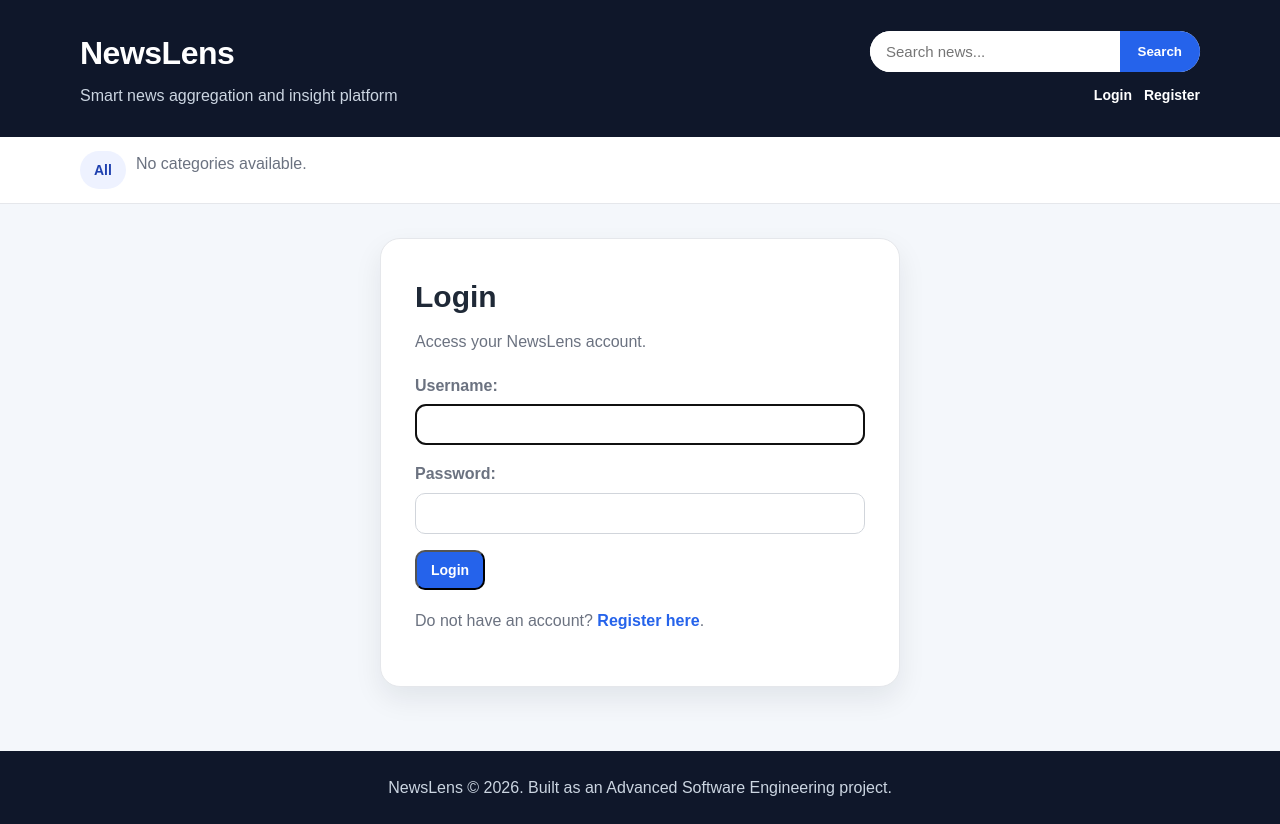
After one commit to HeinHtetAung-123/newslens-smart-news-platform, a Django app: page /login/ in a window 1280 px wide. The commit adds this page. Run offline with Django 5.2, Linux system fonts and the light colour scheme.

Commit message:
Add user registration login and logout

```diff
--- a/config/settings.py
+++ b/config/settings.py
@@ -128,3 +128,7 @@ DEFAULT_AUTO_FIELD = 'django.db.models.BigAutoField'
 STATICFILES_DIRS = [BASE_DIR / 'static']
 
 NEWS_API_KEY = os.getenv("NEWS_API_KEY")
+
+LOGIN_REDIRECT_URL = "news:home"
+LOGOUT_REDIRECT_URL = "news:home"
+LOGIN_URL = "login"
--- a/config/urls.py
+++ b/config/urls.py
@@ -1,7 +1,19 @@
 from django.contrib import admin
 from django.urls import path, include
+from django.contrib.auth import views as auth_views
 
 urlpatterns = [
     path("admin/", admin.site.urls),
     path("", include("news.urls")),
+
+    path(
+        "login/",
+        auth_views.LoginView.as_view(template_name="registration/login.html"),
+        name="login",
+    ),
+    path(
+        "logout/",
+        auth_views.LogoutView.as_view(),
+        name="logout",
+    ),
 ]
--- a/news/templates/news/base.html
+++ b/news/templates/news/base.html
@@ -17,6 +17,7 @@
                 <p class="tagline">Smart news aggregation and insight platform</p>
             </div>
 
+            <div class="header-right">
                 <form class="search-form" action="{% url 'news:search_articles' %}" method="get">
                     <input
                         type="text"
@@ -27,6 +28,21 @@
                     >
                     <button type="submit">Search</button>
                 </form>
+
+                <div class="auth-links">
+                    {% if user.is_authenticated %}
+                        <span>Hi, {{ user.username }}</span>
+
+                        <form action="{% url 'logout' %}" method="post" class="logout-form">
+                            {% csrf_token %}
+                            <button type="submit">Logout</button>
+                        </form>
+                    {% else %}
+                        <a href="{% url 'login' %}">Login</a>
+                        <a href="{% url 'news:register' %}">Register</a>
+                    {% endif %}
+                </div>
+            </div>
         </div>
     </header>
 
--- /dev/null
+++ b/news/templates/registration/login.html
@@ -0,0 +1,25 @@
+{% extends "news/base.html" %}
+
+{% block title %}
+    Login | NewsLens
+{% endblock %}
+
+{% block content %}
+    <section class="auth-card">
+        <h1>Login</h1>
+        <p>Access your NewsLens account.</p>
+
+        <form method="post" class="auth-form">
+            {% csrf_token %}
+
+            {{ form.as_p }}
+
+            <button type="submit" class="btn btn-primary">Login</button>
+        </form>
+
+        <p class="auth-note">
+            Do not have an account?
+            <a href="{% url 'news:register' %}">Register here</a>.
+        </p>
+    </section>
+{% endblock %}
--- a/news/urls.py
+++ b/news/urls.py
@@ -8,4 +8,5 @@ urlpatterns = [
     path("category/<slug:slug>/", views.category_articles, name="category_articles"),
     path("article/<int:article_id>/", views.article_detail, name="article_detail"),
     path("search/", views.search_articles, name="search_articles"),
+    path("register/", views.register, name="register"),
 ]
--- a/static/news/css/style.css
+++ b/static/news/css/style.css
@@ -332,3 +332,110 @@ a {
         font-size: 30px;
     }
 }
+
+.header-right {
+    display: flex;
+    flex-direction: column;
+    gap: 12px;
+    align-items: flex-end;
+}
+
+.auth-links {
+    display: flex;
+    align-items: center;
+    gap: 12px;
+    color: #e5e7eb;
+    font-size: 14px;
+}
+
+.auth-links a {
+    color: white;
+    font-weight: 700;
+}
+
+.auth-links a:hover {
+    color: #93c5fd;
+}
+
+.logout-form {
+    display: inline;
+}
+
+.logout-form button {
+    border: none;
+    background: #334155;
+    color: white;
+    padding: 7px 11px;
+    border-radius: 8px;
+    cursor: pointer;
+    font-weight: 700;
+}
+
+.logout-form button:hover {
+    background: #475569;
+}
+
+.auth-card {
+    max-width: 520px;
+    margin: 0 auto;
+    background: white;
+    padding: 34px;
+    border-radius: 20px;
+    box-shadow: 0 12px 28px rgba(15, 23, 42, 0.08);
+    border: 1px solid #e5e7eb;
+}
+
+.auth-card h1 {
+    font-size: 30px;
+    margin-bottom: 8px;
+}
+
+.auth-card p {
+    color: #6b7280;
+    margin-bottom: 18px;
+}
+
+.auth-form p {
+    margin-bottom: 16px;
+}
+
+.auth-form label {
+    display: block;
+    font-weight: 700;
+    margin-bottom: 6px;
+}
+
+.auth-form input {
+    width: 100%;
+    padding: 11px 13px;
+    border: 1px solid #d1d5db;
+    border-radius: 10px;
+    font-size: 15px;
+}
+
+.auth-form .helptext,
+.auth-form ul {
+    display: block;
+    margin-top: 6px;
+    color: #6b7280;
+    font-size: 13px;
+}
+
+.auth-note {
+    margin-top: 18px;
+}
+
+.auth-note a {
+    color: #2563eb;
+    font-weight: 700;
+}
+
+@media (max-width: 800px) {
+    .header-right {
+        align-items: stretch;
+    }
+
+    .auth-links {
+        justify-content: center;
+    }
+}
```
Also changed, not shown: news/templates/registration/register.html (added, +25 -0 lines), news/views.py (+21 -0 lines). Lines whose indentation alone changed are shown as unchanged.
